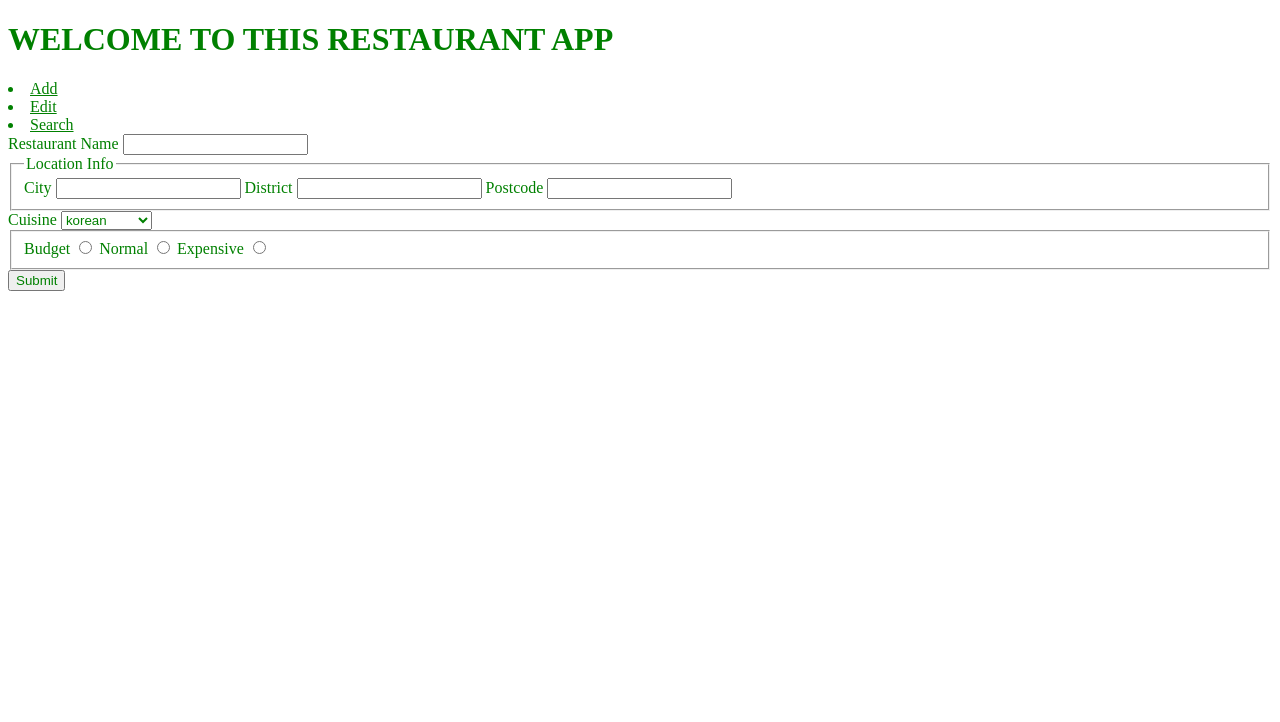
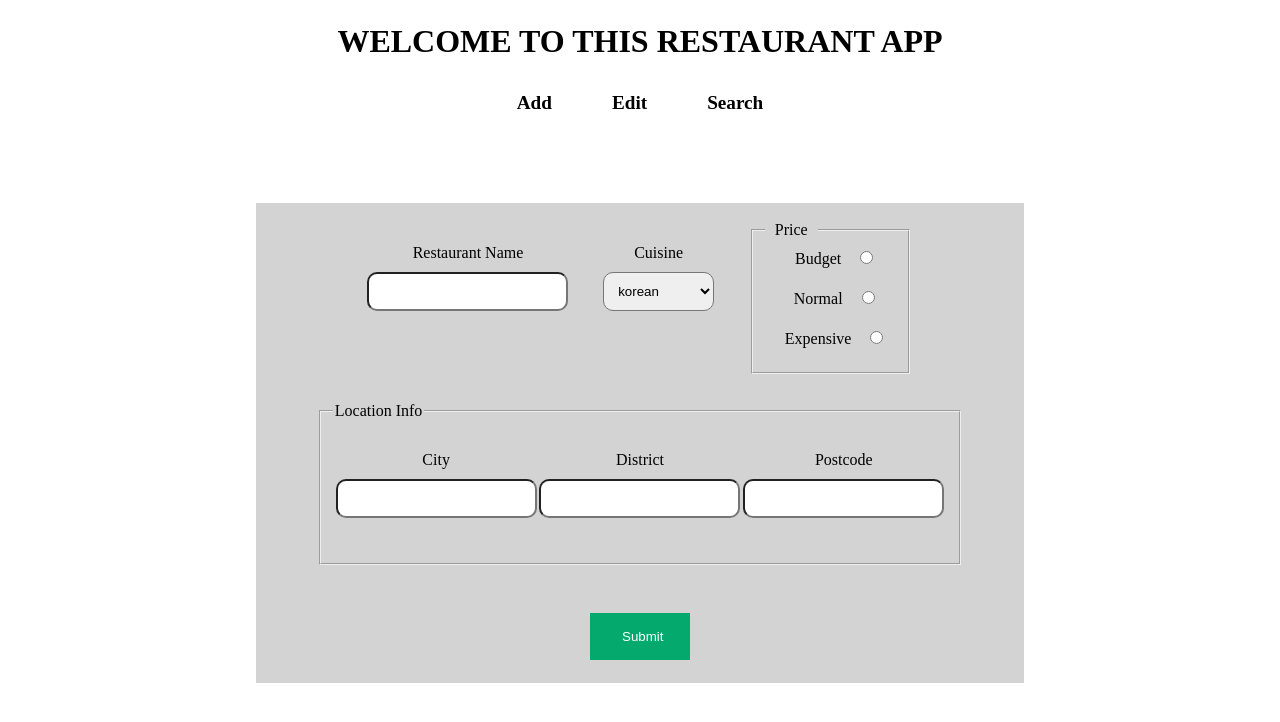
Before and after one commit to Struanjh/Restaurant-CRUD-APP, a PHP site: page /pages/add.php in a window 1280 px wide. Shown: the top 722 px of the page. Run offline with PHP 8.4, Linux system fonts and the light colour scheme.

Commit message:
Added CSS Styling for Input Page

```diff
--- a/includes/header.php
+++ b/includes/header.php
@@ -1 +1 @@
-<h1>WELCOME TO THIS RESTAURANT APP</h1>
+<h1 id="title">WELCOME TO THIS RESTAURANT APP</h1>
--- a/includes/input_form.php
+++ b/includes/input_form.php
@@ -13,21 +13,13 @@
     ?>
 
     <form method="post">
+        <div class="form-section">
+            <div class="form-sub-section">
                 <label for="restaurant_name">Restaurant Name</label>
                 <input type="text" name="restaurant_name" id="restaurant_name" value="<?php if($_SERVER["REQUEST_METHOD"] == "POST" && !$validationPassed) echo $submittedData['name']; ?>">
                 <span class="error"><?php if($_SERVER["REQUEST_METHOD"] == "POST") echo $formValidation['nameErr']; ?></span>
-        <fieldset>
-            <legend>Location Info</legend>
-            <label for="city">City</label>
-            <input type="text" id="city" name="city" value="<?php if($_SERVER["REQUEST_METHOD"] == "POST" && !$validationPassed) echo $submittedData['city']; ?>">
-            <span class="error"><?php if($_SERVER["REQUEST_METHOD"] == "POST") echo $formValidation['cityErr']; ?></span>
-            <label for="district">District</label>
-            <input type="text" id="district" name="district" value="<?php if($_SERVER["REQUEST_METHOD"] == "POST" && !$validationPassed) echo $submittedData['district']; ?>">
-            <span class="error"><?php if($_SERVER["REQUEST_METHOD"] == "POST") echo $formValidation['districtErr']; ?></span>
-            <label for="postcode">Postcode</label>
-            <input type="text" id="postcode" name="postcode" <?php if($_SERVER["REQUEST_METHOD"] == "POST"&& !$validationPassed) echo $submittedData['postcode']; ?>>
-            <span class="error"><?php if($_SERVER["REQUEST_METHOD"] == "POST") echo $formValidation['postcodeErr']; ?></span>
-        </fieldset>
+            </div>
+            <div class="form-sub-section">
                 <label for="cuisine">Cuisine</label>
                 <select name="cuisine" id="cuisine">
                     <?php
@@ -45,14 +37,41 @@
                     ?>
                 </select>
                 <span class="error"><?php if($_SERVER["REQUEST_METHOD"] == "POST") echo $formValidation['cuisineErr']; ?></span>
-        <fieldset>
+            </div>
+            <fieldset class="form-sub-section">
+                <legend>Price</legend>
+                <div>
                     <label for="low_price">Budget</label>
                     <input type="radio" name="price" id="low_price" value="low_price">
+                </div>
+                <div>
                     <label for="medium_price">Normal</label>
                     <input type="radio" name="price" id="medium_price" value="medium_price">
+                </div>
+                <div>
                     <label for="high_price">Expensive</label>
                     <input type="radio" name="price" id="high_price" value="high_price">
+                </div>
                 <span class="error"><?php if($_SERVER["REQUEST_METHOD"] == "POST") echo $formValidation['priceErr']; ?></span>
+            </fieldset>
+        </div>
+        <fieldset class="form-section">
+            <legend>Location Info</legend>
+            <div class="form-sub-section">
+                <label for="city">City</label>
+                <input type="text" id="city" name="city" value="<?php if($_SERVER["REQUEST_METHOD"] == "POST" && !$validationPassed) echo $submittedData['city']; ?>">
+                <span class="error"><?php if($_SERVER["REQUEST_METHOD"] == "POST") echo $formValidation['cityErr']; ?></span>
+            </div>
+            <div class="form-sub-section">
+                <label for="district">District</label>
+                <input type="text" id="district" name="district" value="<?php if($_SERVER["REQUEST_METHOD"] == "POST" && !$validationPassed) echo $submittedData['district']; ?>">
+                <span class="error"><?php if($_SERVER["REQUEST_METHOD"] == "POST") echo $formValidation['districtErr']; ?></span>
+            </div>
+            <div class="form-sub-section">
+                <label for="postcode">Postcode</label>
+                <input type="text" id="postcode" name="postcode" <?php if($_SERVER["REQUEST_METHOD"] == "POST"&& !$validationPassed) echo $submittedData['postcode']; ?>>
+                <span class="error"><?php if($_SERVER["REQUEST_METHOD"] == "POST") echo $formValidation['postcodeErr']; ?></span>
+            </div>
         </fieldset>
         <button type="submit" name="submit" value="submit">Submit</button>
     </form>
--- a/includes/search_form.php
+++ b/includes/search_form.php
@@ -4,7 +4,6 @@
     <meta charset="UTF-8">
     <meta http-equiv="X-UA-Compatible" content="IE=edge">
     <meta name="viewport" content="width=device-width, initial-scale=1.0">
-    <link rel="stylesheet" href="../styles.css">
     <title>Search</title>
 </head>
 <body>
--- a/pages/add.php
+++ b/pages/add.php
@@ -4,6 +4,7 @@
     <meta charset="UTF-8">
     <meta http-equiv="X-UA-Compatible" content="IE=edge">
     <meta name="viewport" content="width=device-width, initial-scale=1.0">
+    <link rel="stylesheet" href="../styles.css">
     <title>Document</title>
 </head>
 <body>
--- a/pages/edit.php
+++ b/pages/edit.php
@@ -4,6 +4,7 @@
     <meta charset="UTF-8">
     <meta http-equiv="X-UA-Compatible" content="IE=edge">
     <meta name="viewport" content="width=device-width, initial-scale=1.0">
+    <link rel="stylesheet" href="../styles.css">
     <title>Document</title>
 </head>
 <body>
--- a/pages/search.php
+++ b/pages/search.php
@@ -4,6 +4,7 @@
     <meta charset="UTF-8">
     <meta http-equiv="X-UA-Compatible" content="IE=edge">
     <meta name="viewport" content="width=device-width, initial-scale=1.0">
+    <link rel="stylesheet" href="../styles.css">
     <title>Document</title>
 </head>
 <body>
--- a/styles.css
+++ b/styles.css
@@ -1,3 +1,90 @@
-* {
-    color: green;
+ #title {
+    display: flex;
+    height: 5vh;
+    align-items: center;
+    justify-content: center;
+
 }
+
+nav {
+    display: flex;
+    flex-direction:row;
+    align-items: center;
+    justify-content: center;
+    height: 5vh;
+    margin-bottom: 10vh;
+}
+
+nav li {
+    list-style: none;
+    padding: 10px;
+    margin: 0px 20px 0px 20px;
+    font-weight: 800;
+    font-size: 1.2em;
+}
+
+form {
+    width: 60vw;
+    height: 60vh;
+    margin: 0 auto;
+    display: flex;
+    flex-direction: column;
+    background-color: lightgray;
+    justify-content: space-between;
+}
+
+.form-section {
+    display: flex;
+    width: 80%;
+    height: 30%;
+    margin: 1% auto;
+    align-content: center;
+    justify-content: space-evenly;
+}
+
+.form-sub-section {
+    display: flex;
+    flex-direction: column;
+    align-content: center;
+    justify-content: center;
+    align-items: center;
+    height: 100%;
+}
+
+
+.form-sub-section * {
+    padding: 10px;
+}
+
+nav li a {
+    text-decoration: none;
+    color: black;
+}
+
+input, select {
+    padding:10px;
+    border-radius:10px;
+}
+
+button, button[type=submit] {
+    background-color: #04AA6D;
+    border: none;
+    color: white;
+    padding: 16px 32px;
+    text-decoration: none;
+    margin: 4px 2px;
+    cursor: pointer;
+    width: 100px;
+    margin: 1% auto 3% auto;
+}
+
+.error {
+    color: red;
+    font-weight: 800;
+}
+
+#success_message {
+    color: red;
+    font-weight: 800;
+    text-align: center;
+}
```
Also changed, not shown: data.json (+5 -5 lines), 1 other file. Lines whose indentation alone changed are shown as unchanged.
